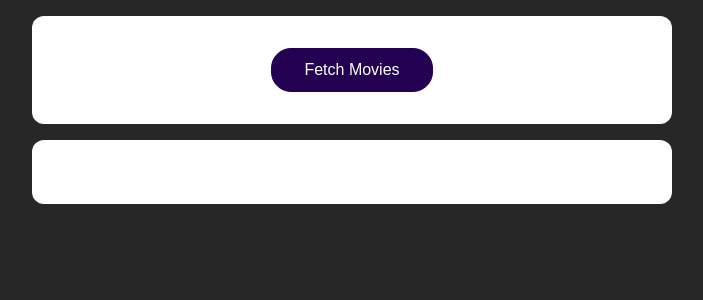
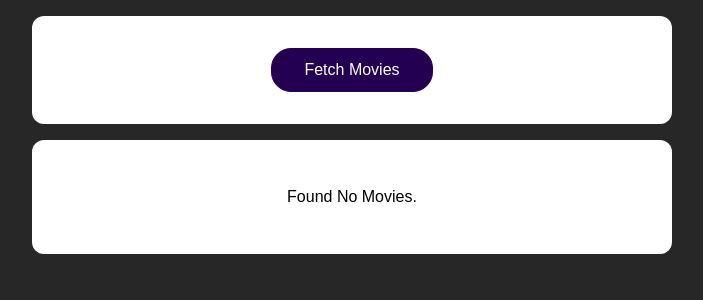
Before and after one commit to SonMinSeock/http-request-pratice, a React (Create React App) app: page / in a window 1280 px wide. Shown: the top 300 px of the page, without its empty margins (288-991 px from the left). Built offline with nearby package versions, Linux system fonts and the light colour scheme.

Commit message:
Loading State Define, Loading State show the message

```diff
--- a/src/App.js
+++ b/src/App.js
@@ -5,8 +5,11 @@ import "./App.css";
 
 function App() {
   const [movies, setMovies] = useState([]);
+  const [isLoadding, setIsLoadding] = useState(false);
+
   async function fetchMovieHandler() {
     try {
+      setIsLoadding(true);
       const res = await fetch("https://swapi.dev/api/films");
       const data = await res.json();
       const transformMovies = data.results.map((movie) => {
@@ -18,6 +21,7 @@ function App() {
         };
       });
       setMovies(transformMovies);
+      setIsLoadding(false);
     } catch (err) {
       console.log(err);
     }
@@ -29,7 +33,9 @@ function App() {
         <button onClick={fetchMovieHandler}>Fetch Movies</button>
       </section>
       <section>
-        <MoviesList movies={movies} />
+        {!isLoadding && movies.length > 0 && <MoviesList movies={movies} />}
+        {!isLoadding && movies.length === 0 && <p>Found No Movies.</p>}
+        {isLoadding && <p>Loadding...</p>}
       </section>
     </React.Fragment>
   );
```
